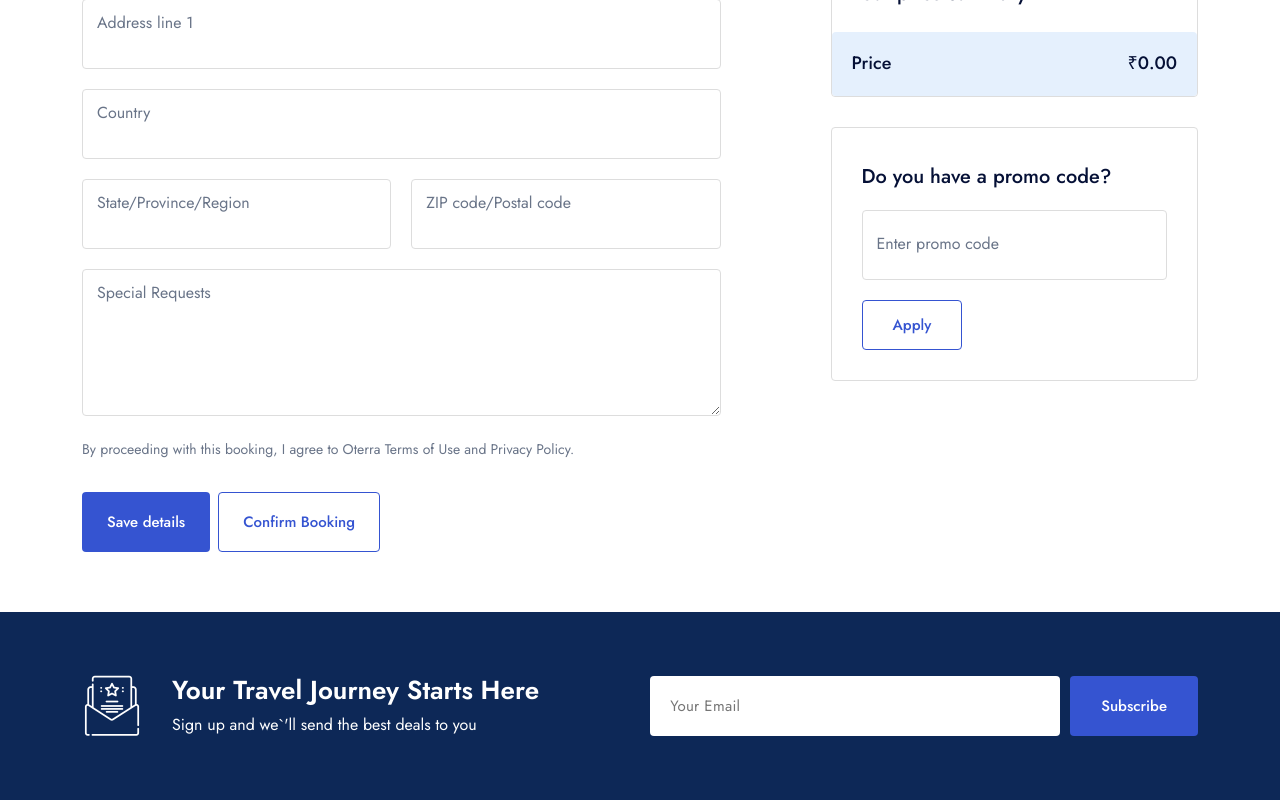
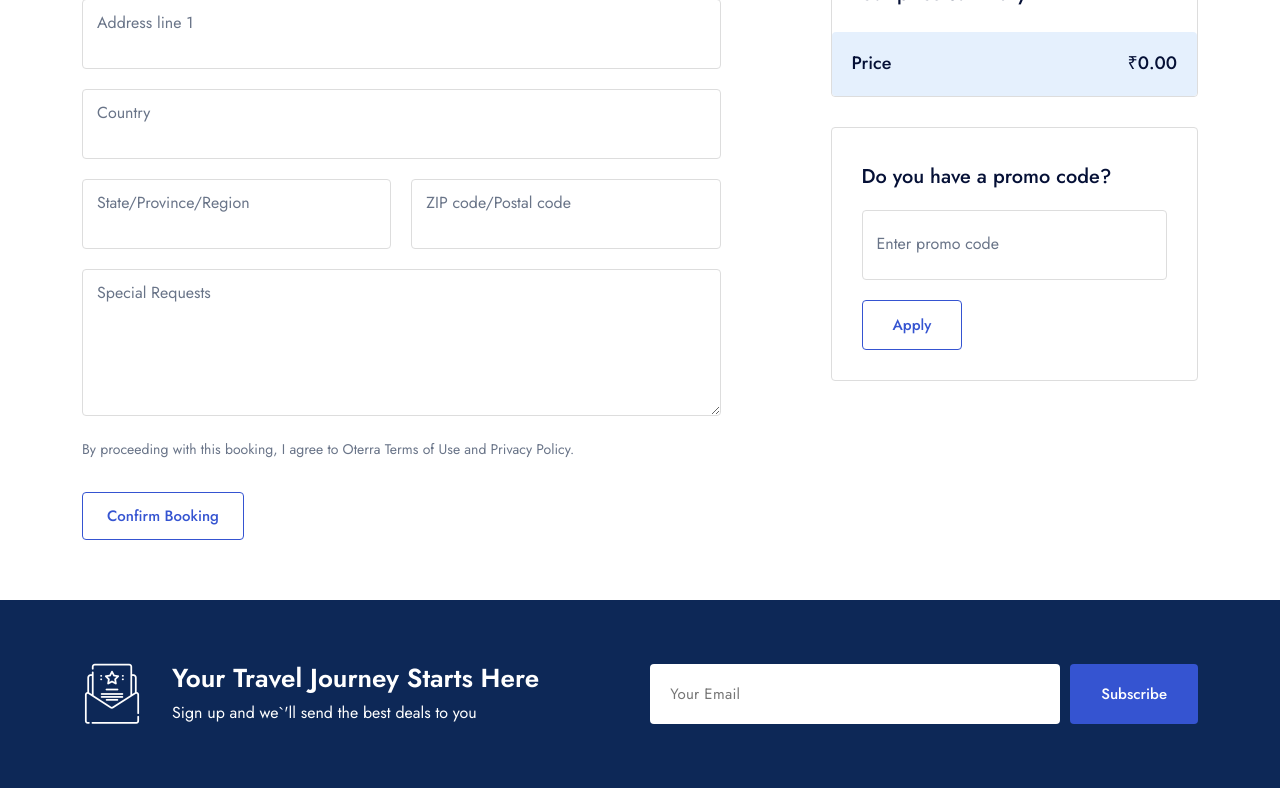
Before and after one commit to Raksyak-MST/booking-engine, a Next.js app: page /booking-page in a window 1280 px wide. Shown: the part 523-1323 px from the top of the page. Built offline with nearby package versions, Linux system fonts and the light colour scheme.

Commit message:
Simplify booking form with integrated guest data validation

```diff
--- a/components/booking-page/stepper-booking/index.jsx
+++ b/components/booking-page/stepper-booking/index.jsx
@@ -31,6 +31,7 @@ const Index = () => {
 
   const roomPicked = useSelector((state) => state.guestRoom.roomPicked);
   const reservationInfo = useSelector((state) => state.reservationInfo);
+  const searchQuery = useSelector((state) => state.searchQuery);
 
   const rates = !pickedPackage?.length ? {} : pickedPackage[0];
   const room = !rates?.rooms?.length ? {} : rates.rooms[0];
@@ -100,7 +101,48 @@ const Index = () => {
     }),
     onSubmit: async (values) => {
       try {
-        const response = await cashFreePaymentCreateOrder(reservationInfo);
+        const errors = await formik.validateForm();
+
+        if (Object.keys(errors).length > 0) {
+          toast.error("Please fill all the requred fields marked *");
+          return;
+        }
+
+        sessionStorage.setItem("tempGuestDetails", JSON.stringify(values));
+        const updatedGuestDetails = values.guestDetails.map(
+          (guestDetail, index) => ({
+            ...guestDetail,
+            // needed to copy other details to guestDetails all guest as common data for seprate reservation.
+            Salutation: guestDetail.Salutation || "Mr",
+            Email: values.paymentDetails.Email,
+            Mobile: values.paymentDetails.Mobile,
+            Address: values.paymentDetails.Address,
+            Country: values.paymentDetails.Country,
+            State: values.paymentDetails.State,
+            Zipcode: values.paymentDetails.Zipcode,
+            Comment: values.paymentDetails.Comment,
+            selectedPackageID: roomPicked[index + 1]?.selectedPackageID,
+            selectedRoomTypeID: roomPicked[index + 1]?.roomTypeID,
+            adults: roomPicked[index + 1]?.adults,
+            children: roomPicked[index + 1]?.children,
+            PromoCode: "",
+          }),
+        );
+        dispatch(
+          Actions.reservationInfoActions.setGuestDetails(updatedGuestDetails),
+        );
+
+        toast.success("Guest details saved successfully");
+
+        const response = await cashFreePaymentCreateOrder({
+          guestDetails: updatedGuestDetails,
+          arrivalDate: searchQuery.arrivalDate,
+          departureDate: searchQuery.departureDate,
+          quantity: searchQuery.quantity,
+          hotelID: searchQuery.hotelID,
+          sameName: false,
+        });
+
         if (options.isError) {
           toast.error("Cashfree payment creation failed");
           return;
@@ -123,19 +165,9 @@ const Index = () => {
           toast.error(checkoutResponse.error.message);
           return;
         }
-
-        setPaymentInitiated(true);
-
-        await addReservationFromWeb(reservationInfo);
-
-        if (addReservationOptions.isError) {
-          toast.error("Reservation failed");
-          return;
-        }
-
+        setPaymentInitiated(true); // used to diable the confirm booking button.
+        await addReservationFromWeb(reservationInfo).unwrap();
         router.replace("/order-submitted");
-
-        toast.success("Booking successful");
       } catch (error) {
         toast.error("Cashfree payment failed");
         setPaymentInitiated(false);
@@ -143,7 +175,7 @@ const Index = () => {
     },
   });
 
-  const handleConfirmBooking = (e) => {
+  const handleFieldValidation = (e) => {
     e.preventDefault();
     formik.validateForm().then((errors) => {
       if (Object.keys(errors).length > 0) {
@@ -153,43 +185,6 @@ const Index = () => {
     });
     // don't remove this it is used to call the formik submit function
     formik.handleSubmit(e);
-  };
-
-  const handleSaveGuestDetails = async (e) => {
-    e.preventDefault();
-
-    const errors = await formik.validateForm();
-
-    if (Object.keys(errors).length > 0) {
-      toast.error("Please fill all the requred fields marked *");
-      return;
-    }
-
-    const { values } = formik;
-    sessionStorage.setItem("tempGuestDetails", JSON.stringify(values));
-    const updatedGuestDetails = values.guestDetails.map(
-      (guestDetail, index) => ({
-        ...guestDetail,
-        // needed to copy other details to guestDetails as required by backend to extract the details for cashFree order creation.
-        Salutation: guestDetail.Salutation || "Mr",
-        Email: values.paymentDetails.Email,
-        Mobile: values.paymentDetails.Mobile,
-        Address: values.paymentDetails.Address,
-        Country: values.paymentDetails.Country,
-        State: values.paymentDetails.State,
-        Zipcode: values.paymentDetails.Zipcode,
-        Comment: values.paymentDetails.Comment,
-        selectedPackageID: roomPicked[index + 1]?.selectedPackageID,
-        selectedRoomTypeID: roomPicked[index + 1]?.roomTypeID,
-        adults: roomPicked[index + 1]?.adults,
-        children: roomPicked[index + 1]?.children,
-        PromoCode: "",
-      }),
-    );
-    dispatch(
-      Actions.reservationInfoActions.setGuestDetails(updatedGuestDetails),
-    );
-    toast.success("Guest details saved successfully");
   };
 
   return (
@@ -396,15 +391,8 @@ const Index = () => {
                      * otherwise all actions will be handled by singe handler which was causing data sync issue
                      */}
                     <button
-                      className="button h-60 px-24 -dark-1 bg-blue-1 text-white gap-2"
-                      onClick={handleSaveGuestDetails}
-                      type="button"
-                    >
-                      Save details
-                    </button>
-                    <button
-                      className="button -outline-blue-1 px-24 gap-2 text-blue-1"
-                      onClick={handleConfirmBooking}
+                      className="button -md -outline-blue-1 px-24 gap-2 text-blue-1"
+                      onClick={handleFieldValidation}
                       type="submit"
                       disabled={
                         addReservationOptions.isLoading || paymentInitiated
```
